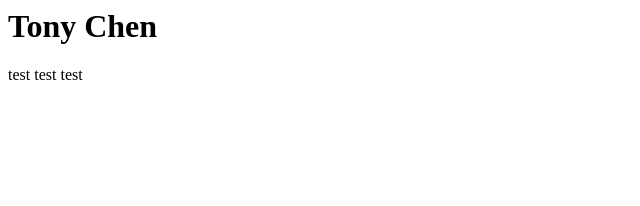
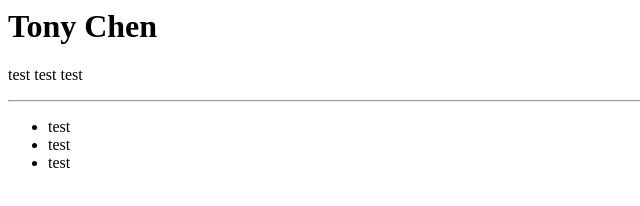
Before and after one commit to abonla/sample, a plain HTML site: page index.html in a window 1280 px wide. Shown: the whole page, without its empty margins (0-640 px from the left). Drawn offline with Linux system fonts and the light colour scheme.

Commit message:
Update index.html

```diff
--- a/index.html
+++ b/index.html
@@ -1,2 +1,8 @@
 <h1>Tony Chen</h1>
 <p>test test test</p>
+<hr>
+<ul>
+  <li>test</li>
+  <li>test</li>
+  <li>test</li>
+</ul>
```
